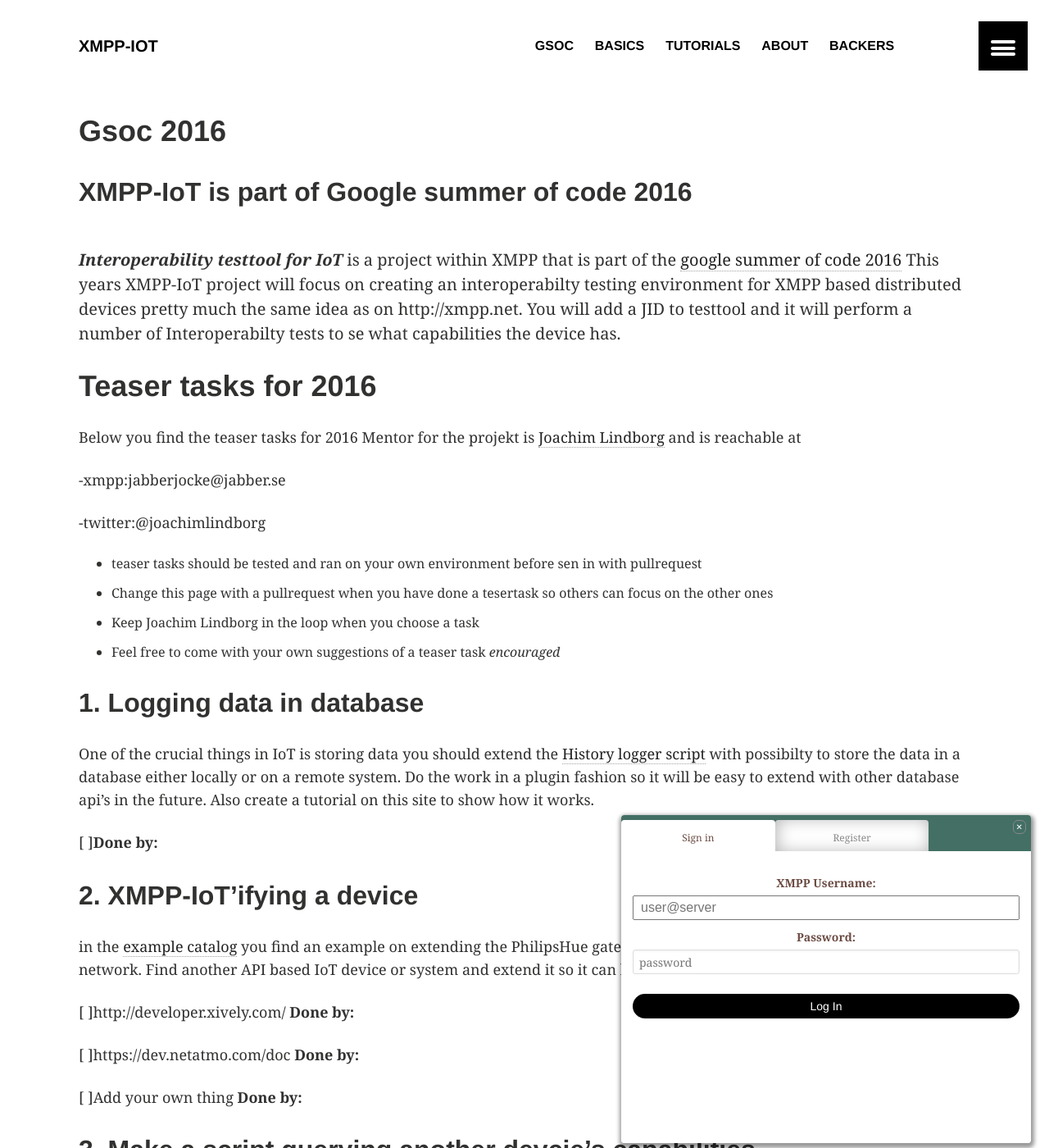
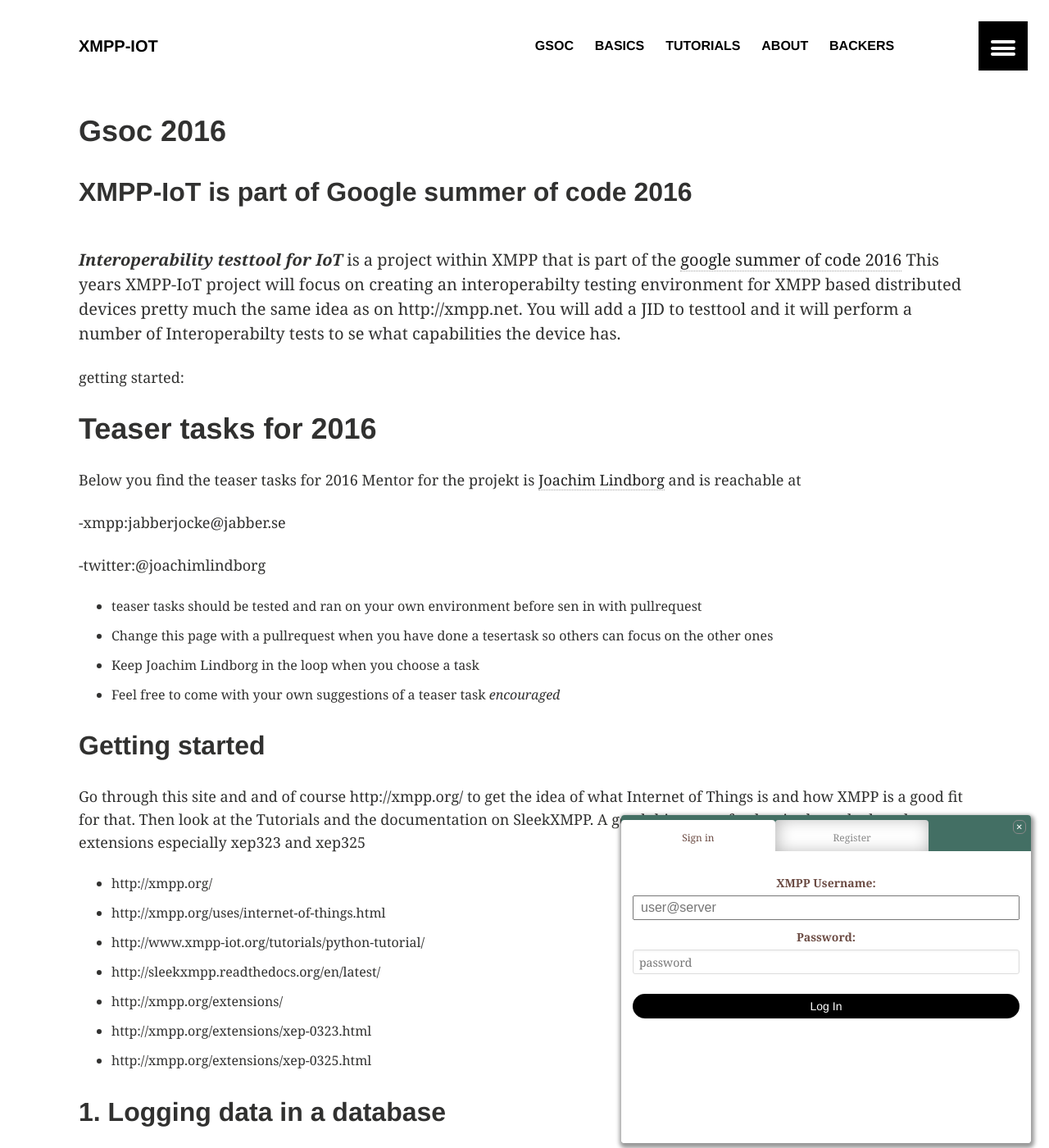
Before and after one commit to xmpp-iot/xmpp-iot.github.io, a Jekyll site: the page built from gsoc/index.md, in a window 1280 px wide and 1400 px high. Shown: the whole window at 82% size. Built offline with Jekyll 4.4.1, drawn with Linux system fonts in a browser that asks for light colours; some web fonts are replaced; some of the changed text lies outside the part shown.

Commit message:
Update index.md

```diff
--- a/gsoc/index.md
+++ b/gsoc/index.md
@@ -14,6 +14,8 @@
 ---
 ***Interoperability  testtool for IoT*** is a project within XMPP that is part of the [google summer of code 2016](https://developers.google.com/open-source/gsoc/) This years XMPP-IoT project will focus on creating an interoperabilty testing environment for XMPP based distributed devices pretty much the same idea as on http://xmpp.net. You will add a JID to testtool and it will perform a number of Interoperabilty tests to se what capabilities the device has.
 
+getting started:
+
 # Teaser tasks for 2016
 Below you find the teaser tasks for 2016
 Mentor for the projekt is [Joachim Lindborg](http://lsys.se) and is reachable at
@@ -27,8 +29,19 @@
   * Keep Joachim Lindborg in the loop when you choose a task
   * Feel free to come with your own suggestions of a teaser task *encouraged*
 
-## 1. Logging data in database
-One of the crucial things in IoT is storing data you should extend the [History logger script](https://github.com/joachimlindborg/SleekXMPP/tree/xep_0323_325/examples/IoT) with possibilty to store the data in a database either locally or on a remote system. Do the work in a plugin fashion so it will be easy to extend with other database api's in the future. Also create a tutorial on this site to show how it works.
+## Getting started
+Go through this site and and of course http://xmpp.org/ to get the idea of what Internet of Things is and how XMPP is a good fit for that. Then look at the Tutorials and the documentation on SleekXMPP. A good thing to go further is also to look at the extensions especially xep323 and xep325
+
+  * http://xmpp.org/
+  * http://xmpp.org/uses/internet-of-things.html
+  * http://www.xmpp-iot.org/tutorials/python-tutorial/
+  * http://sleekxmpp.readthedocs.org/en/latest/
+  * http://xmpp.org/extensions/
+  * http://xmpp.org/extensions/xep-0323.html
+  * http://xmpp.org/extensions/xep-0325.html
+
+## 1. Logging data in a database
+One of the crucial things in IoT is storing data you should extend the [History logger script](https://github.com/joachimlindborg/SleekXMPP/tree/xep_0323_325/examples/IoT) with possibilty to store the data in a database either locally or on a remote system. Do the work in a plugin fashion so it will be easy to extend with other database api's in the future. Also create a tutorial on this site to show how it works. ex database could be https://influxdata.com/
 
   [ ]**Done by:**
 
```
